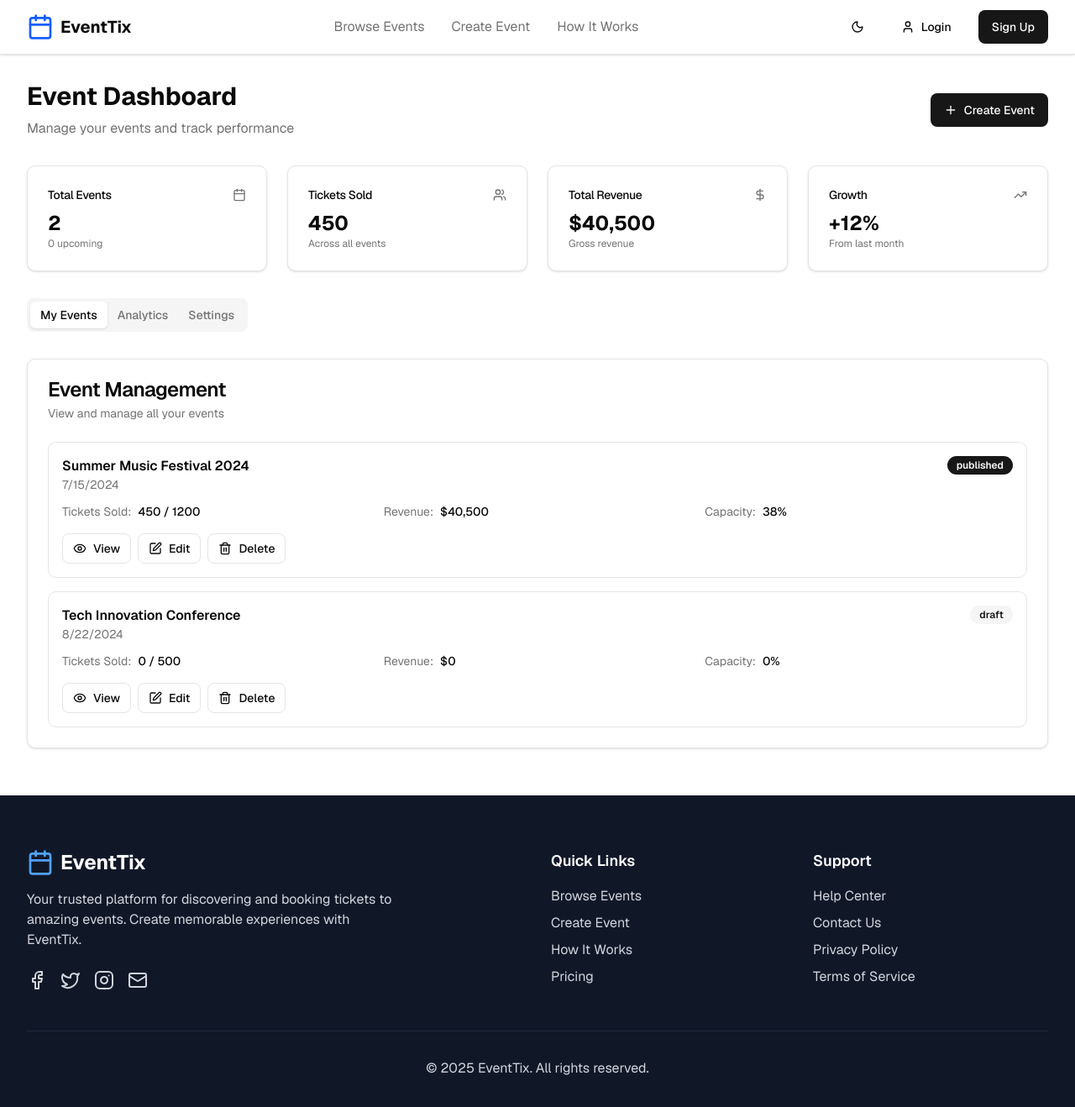
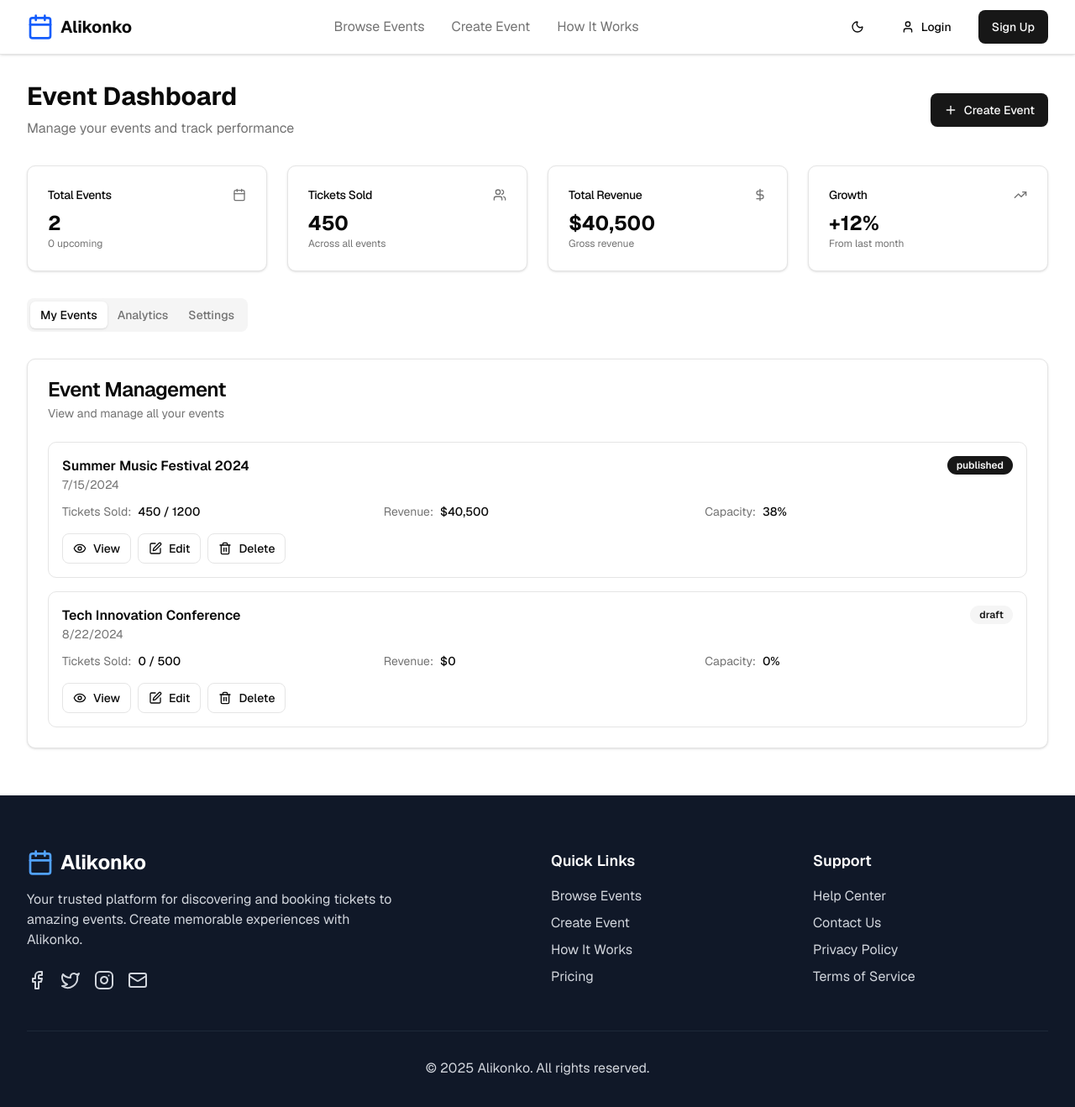
Before and after one commit to Khelva47/my-events-frontend-app, a Next.js app: page /pages/dashboard in a window 1280 px wide. Shown: the top 1318 px of the page at 84% size. Built offline with nearby package versions, Linux system fonts and the light colour scheme.

Commit message:
Updated the name of the app

```diff
--- a/src/components/layout/Footer.jsx
+++ b/src/components/layout/Footer.jsx
@@ -10,11 +10,11 @@
           <div className="col-span-1 md:col-span-2">
             <Link href="/" className="flex items-center space-x-2 mb-4">
               <Calendar className="h-8 w-8 text-blue-400" />
-              <span className="text-2xl font-bold">EventTix</span>
+              <span className="text-2xl font-bold">Alikonko</span>
             </Link>
             <p className="text-gray-300 mb-6 max-w-md">
               Your trusted platform for discovering and booking tickets to amazing events. Create memorable experiences
-              with EventTix.
+              with Alikonko.
             </p>
             <div className="flex space-x-4">
               <a href="#" className="text-gray-300 hover:text-blue-400 transition-colors">
@@ -88,7 +88,7 @@
         </div>
 
         <div className="border-t border-gray-800 mt-12 pt-8 text-center text-gray-300">
-          <p>&copy; 2025 EventTix. All rights reserved.</p>
+          <p>&copy; 2025 Alikonko. All rights reserved.</p>
         </div>
       </div>
     </footer>
--- a/src/components/layout/Header.jsx
+++ b/src/components/layout/Header.jsx
@@ -16,7 +16,7 @@
           {/* Logo */}
           <Link href="/" className="flex items-center space-x-2">
             <Calendar className="h-8 w-8 text-blue-600" />
-            <span className="text-xl font-bold text-foreground">EventTix</span>
+            <span className="text-xl font-bold text-foreground">Alikonko</span>
           </Link>
 
           {/* Desktop Navigation */}
```
